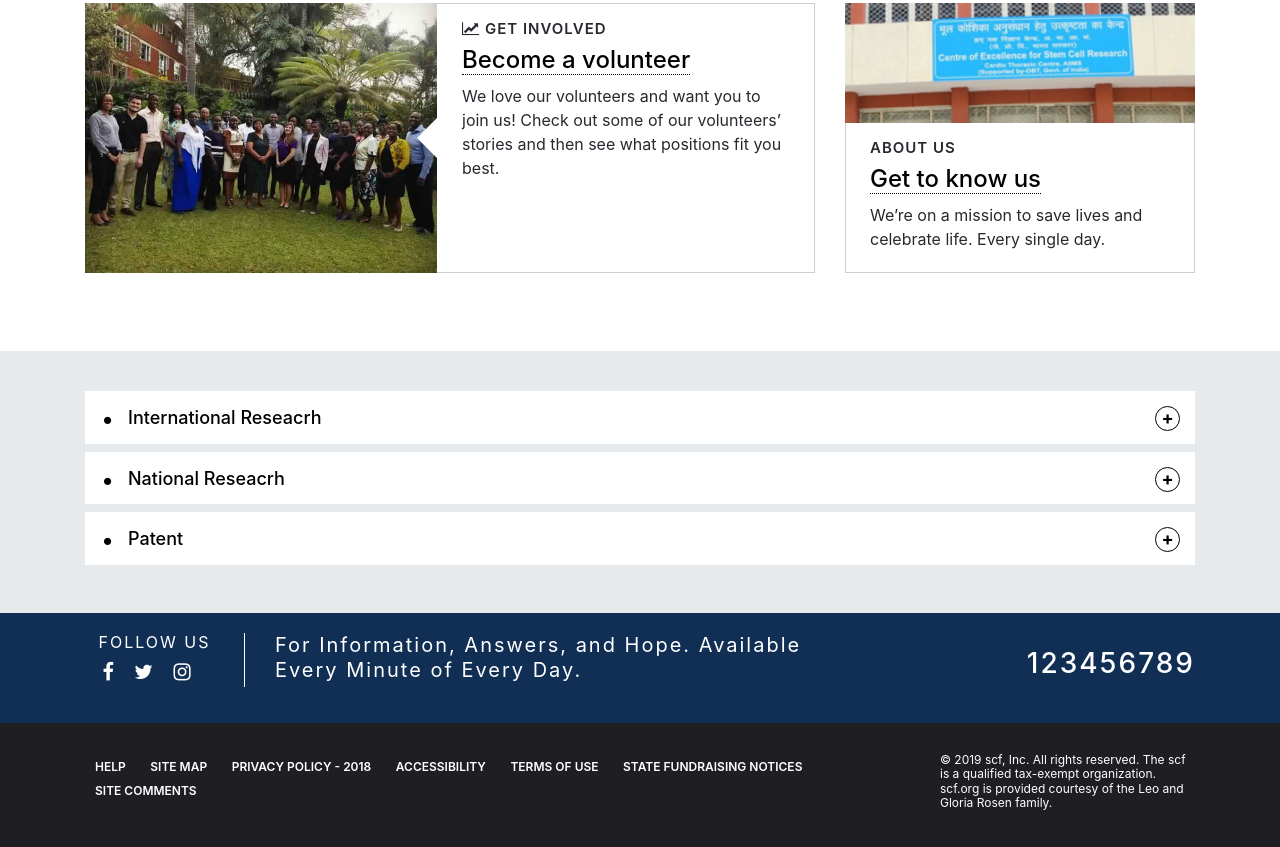
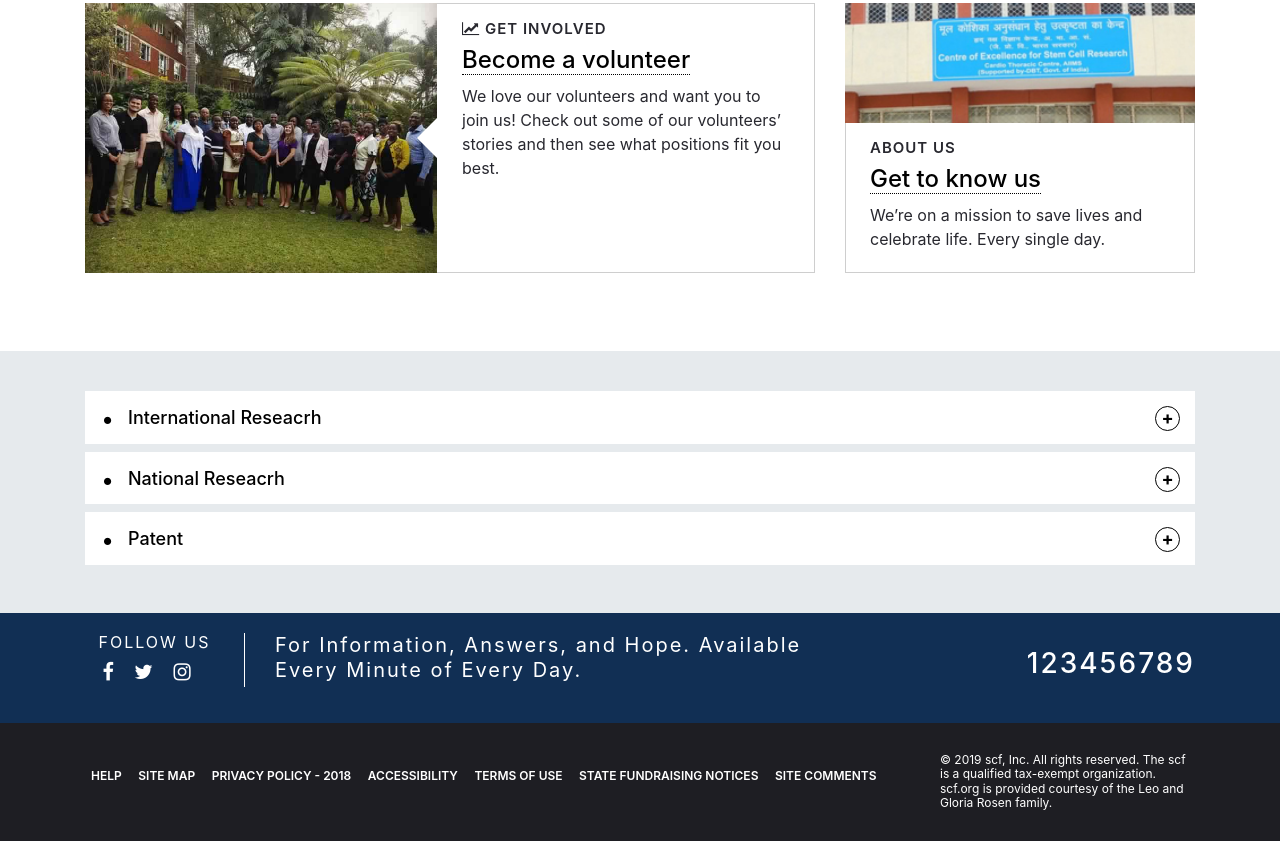
Before and after one commit to kartikmehra29/scf, a plain HTML site: page index.html in a window 1280 px wide. Shown: the part 1294-2141 px from the top of the page. Drawn offline with Linux system fonts and the light colour scheme.

Commit message:
Update style.css

```diff
--- a/css/style.css
+++ b/css/style.css
@@ -197,7 +197,7 @@ header .social-links{
 }
 .full-width li {
     list-style: none;
-    padding: 0 10px;
+    padding: 0 6px;
     margin: 0;
     display: initial;
     text-align: center;
```
